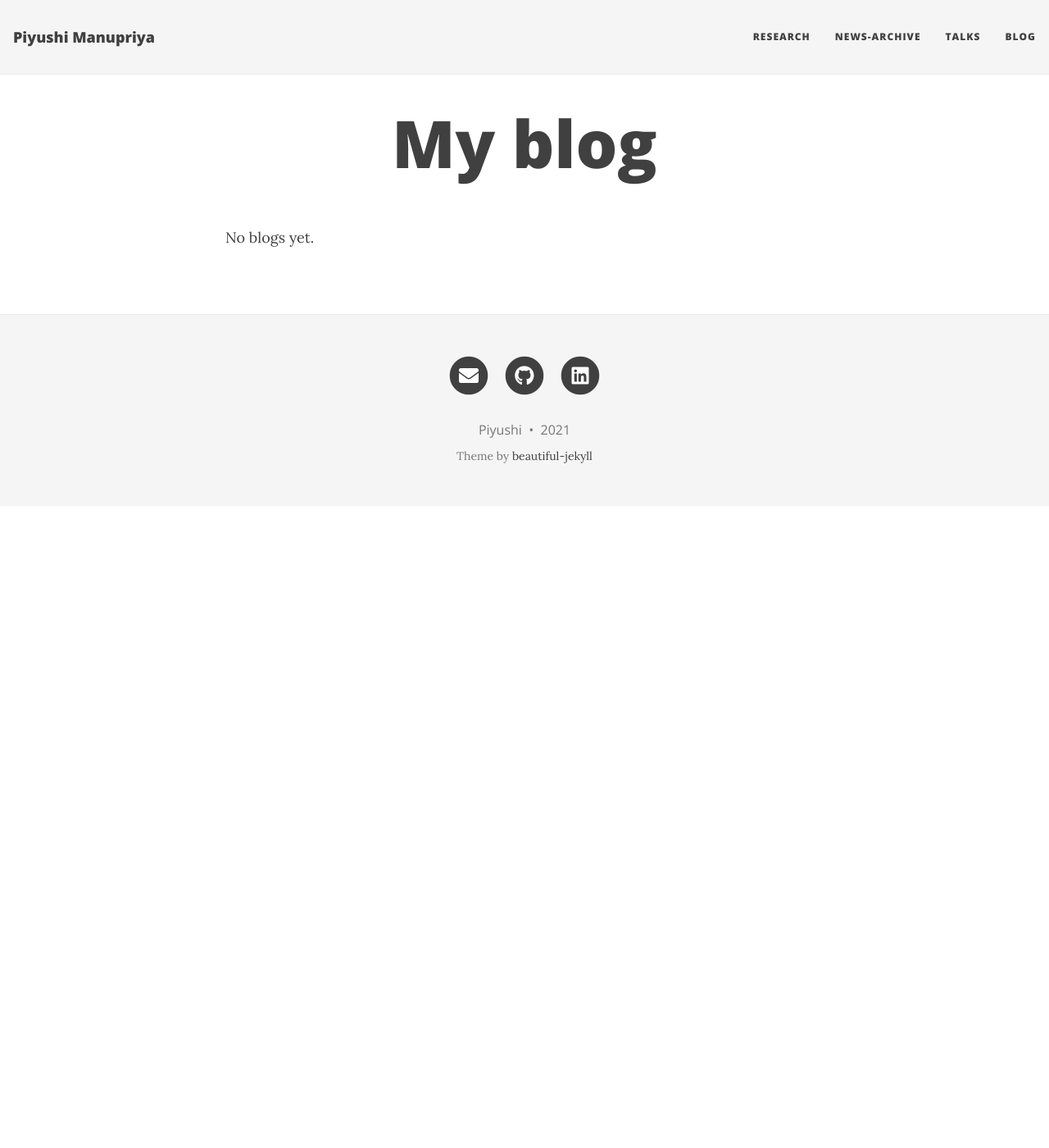
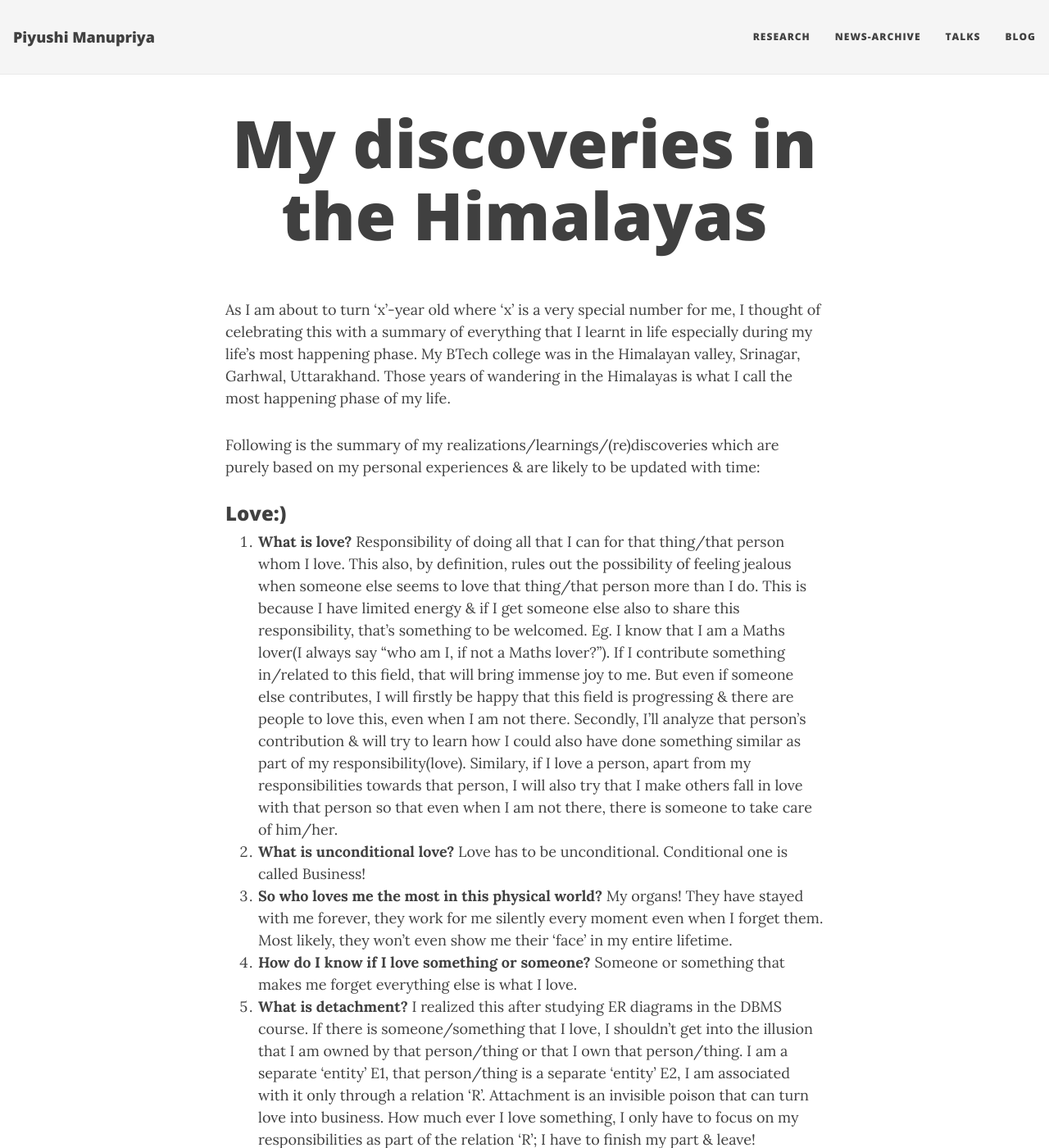
Before and after one commit to Piyushi-0/piyushi-0.github.io, a Jekyll site: the page built from blog.md, in a window 1280 px wide and 1400 px high. Shown: the whole window at 82% size. Built offline with Jekyll 4.4.1, drawn with Linux system fonts in a browser that asks for light colours; nearby versions of some CDN libraries; some of the changed text lies outside the part shown.

Commit message:
Update blog.md

```diff
--- a/blog.md
+++ b/blog.md
@@ -1,6 +1,42 @@
 ---
 layout: blog
-title: My blog
+title: My discoveries in the Himalayas
 ---
 
-No blogs yet.
+As I am about to turn ‘x’-year old where ‘x’ is a very special number for me, I thought of celebrating this with a summary of everything that I learnt in life especially during my life’s most happening phase. My BTech college was in the Himalayan valley, Srinagar, Garhwal, Uttarakhand. Those years of wandering in the Himalayas is what I call the most happening phase of my life.
+
+Following is the summary of my realizations/learnings/(re)discoveries which are purely based on my personal experiences & are likely to be updated with time:
+
+### Love:)
+1. **What is love?** Responsibility of doing all that I can for that thing/that person whom I love. This also, by definition, rules out the possibility of feeling jealous when someone else seems to love that thing/that person more than I do. This is because I have limited energy & if I  get someone else also to share this responsibility, that’s something to be welcomed.
+Eg. I know that I am a Maths lover(I always say "who am I, if not a Maths lover?"). If I contribute something in/related to this field, that will bring immense joy to me. But even if someone else contributes, I will firstly be happy that this field is progressing & there are people to love this, even when I am not there. Secondly, I’ll analyze that person’s contribution & will try to learn how I could also have done something similar as part of my responsibility(love). Similary, if I love a person, apart from my responsibilities towards that person, I will also try that I make others fall in love with that person so that even when I am not there, there is someone to take care of him/her.
+2. **What is unconditional love?** Love has to be unconditional. Conditional one is called Business!
+3. **So who loves me the most in this physical world?** My organs! They have stayed with me forever, they work for me silently every moment even when I forget them. Most likely, they won’t even show me their ‘face’ in my entire lifetime.
+4. **How do I know if I love something or someone?** Someone or something that makes me forget everything else is what I love.
+5. **What is detachment?** I realized this after studying ER diagrams in the DBMS course. If there is someone/something that I love, I shouldn’t get into the illusion that I am owned by that person/thing or that I own that person/thing. I am a separate ‘entity’ E1, that person/thing is a separate ‘entity’ E2, I am associated with it only through a relation ‘R’.
+Attachment is an invisible poison that can turn love into business. How much ever I love something, I only have to focus on my responsibilities as part of the relation ‘R’; I have to finish my part & leave!
+
+### God:)
+6. **Who/What is God?** There is definitely some power that created everything & which also drives magical transformations in & around me every moment. I call that power as God.
+7. **We can pray anywhere then why do we go to temples?** This question was answered to me by another question: I can study anywhere, then why do I go to the library?
+8. **How can I worship God?** Serving what God created- people around me, things around me & me.
+9. **Should I also serve bad people?** People whom I might think as ‘bad’ are just ignorant of a few things; just like I am ignorant of a few other things.
+
+### Work:)
+10. Before starting any work, I need to be very **clear & conviced why I want to do it**. This first requires a bit of exploration of that work. (Failing to do this was the main reason I couldn’t crack JEE Advanced.)
+11. Once convinced about doing that work, I need to figure out **what is the objective to optimize for**. (Failing to do this was the main reason I couldn’t score well in the GATE exam.)
+12. **Is there a universal objective that applies to everything?** Yes- Loyalty to the resources that I am blessed with.
+13. **How not to get frustrated with failures?** (i) &/or (ii):
+   >i. Do things that you love. Where there is love, there is no expectation which implies no frustration.<br>
+   >ii. Recall that frustration makes things look worse than they actually are. Target is not learning in 1 epoch. Target is to get the closest estimate of the exact gradient to backpropagate at every epoch.
+14. **How to get the closest estimate of the exact gradient?** By focusing every moment.
+15. **What is focus?** focus= (i) && (ii)
+   >i. When doing task A, if a thought about task B comes, first ask whether it is ‘that’ important. If not, then simply note task B & continue with task A.<br>
+   >ii.While doing task A, not wasting energy in thinking whether it will be done. I have limited energy, so let me give it all to the process.
+
+### Coping hacks:)
+16. I can never be lonely, I just have to feel my **Breath** which is my companion forever, something that keeps me entertained every moment. I learnt a very handy thing during an Art of Living workshop organized by my BTech college during my final week as a BTech. It is that all of us know that our emotions can change the course of our breath but the reverse is also true. So, when I experience unsolicited emotions, I just breathe normally & it becomes fine.
+17. **Even if I am feeling bad, it need not mean something bad is happening to me** It could just be another tantrum thrown by my mind. A coping hack- sleep!
+18. **Only worry about things that you can control** Such an obvious thing, yet, it took me 21 years to accept this.
+19. **Every phase, however traumatizing it may seem, comes to an end** Learnt during the 5hrs Rishikesh-Srinagar bus journeys that were nothing less than a torture to me, especially during my initial BTech days.
+20. **There is nothing good/bad; keep no prejudices, just stillness with awareness** Learned this when all my notions were shattered in 2018 & I simply surrendered to the universe.
```
